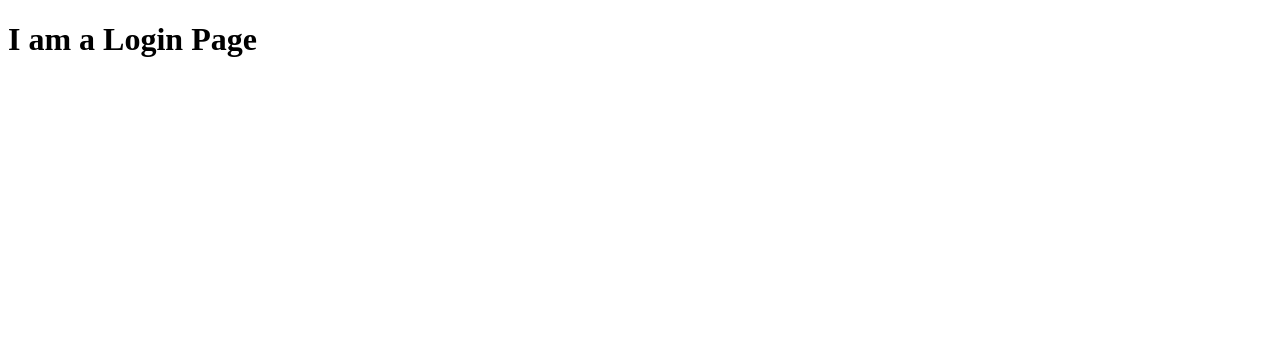
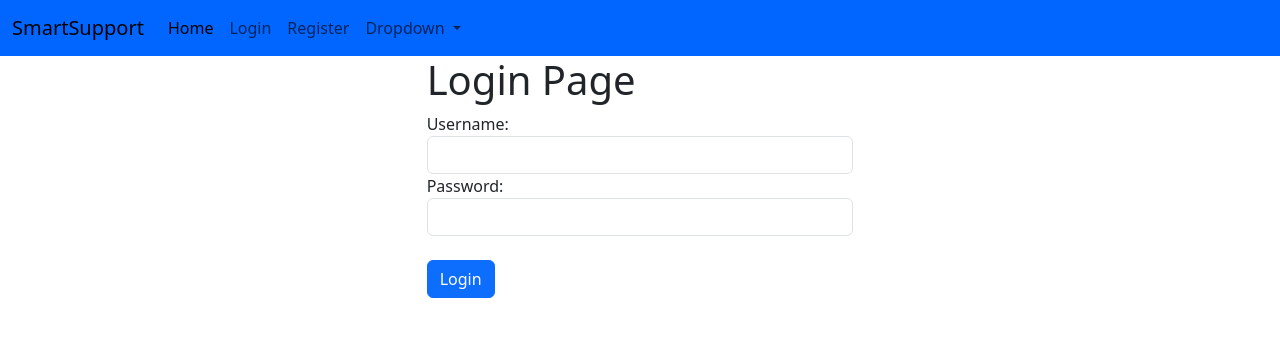
Before and after one commit to JustCodeIT199/SmartSupport, a Django app: page /login/ in a window 1280 px wide. Shown: the top 337 px of the page. Run offline with Django 5.2, Linux system fonts and the light colour scheme.

Commit message:
Improved login message handling and UI in base template

```diff
--- a/smartsupport/myapp/TEMPLATES/Base.html
+++ b/smartsupport/myapp/TEMPLATES/Base.html
@@ -3,12 +3,34 @@
   <head>
     <meta charset="utf-8">
     <meta name="viewport" content="width=device-width, initial-scale=1">
-    <title>Bootstrap demo</title>
+    <title>SmartSupport</title>
     <link href="https://cdn.jsdelivr.net/npm/bootstrap@5.3.3/dist/css/bootstrap.min.css" rel="stylesheet" integrity="sha384-QWTKZyjpPEjISv5WaRU9OFeRpok6YctnYmDr5pNlyT2bRjXh0JMhjY6hW+ALEwIH" crossorigin="anonymous">
   </head>
   <body>
     {% include 'Navbar.html'%}
+    <div class="col-4 offset-4">
+    {%if messages %}
+    {%for message in messages%}
+    <div id="success-alert" class="alert alert-success" role="alert">
+      {{message}}
+    </div>
+    <script>
+      // Hide the alert after 3 seconds (3000 ms)
+      setTimeout(function() {
+          const alertBox = document.getElementById("success-alert");
+          if (alertBox) {
+              alertBox.style.display = "none";
+          }
+      }, 3000); // 3000 ms = 3 seconds
+    </script>
+    {% endfor %}
+    {% endif %}
+    </div>
+
+
+    {%  block content %}
     <h1>Hello, world!</h1>
+    {%  endblock content %}
     <script src="https://cdn.jsdelivr.net/npm/bootstrap@5.3.3/dist/js/bootstrap.bundle.min.js" integrity="sha384-YvpcrYf0tY3lHB60NNkmXc5s9fDVZLESaAA55NDzOxhy9GkcIdslK1eN7N6jIeHz" crossorigin="anonymous"></script>
   </body>
 </html>
--- a/smartsupport/myapp/TEMPLATES/Login.html
+++ b/smartsupport/myapp/TEMPLATES/Login.html
@@ -1,3 +1,4 @@
+{%extends 'Base.html'%}
 <!DOCTYPE html>
 <html lang="en">
 <head>
@@ -6,6 +7,16 @@
     <title>Document</title>
 </head>
 <body>
-    <h1>I am a Login Page</h1>
+    {%  block content %}
+    <div class="col-4 offset-4">
+    <h1> Login Page</h1>
+    <form action="" method="post">
+        {% csrf_token %}
+        {{forms}}
+        <br>
+        <button type="submit" class="btn btn-primary">Login</button>
+    </form>
+</div>
+    {%  endblock content %}
 </body>
 </html>
--- a/smartsupport/myapp/TEMPLATES/Navbar.html
+++ b/smartsupport/myapp/TEMPLATES/Navbar.html
@@ -7,10 +7,10 @@
         <div class="collapse navbar-collapse" id="navbarSupportedContent">
           <ul class="navbar-nav me-auto mb-2 mb-lg-0">
             <li class="nav-item">
-              <a class="nav-link active" aria-current="page" href="#">Home</a>
+              <a class="nav-link active" aria-current="page" href="{% url 'base' %}">Home</a>
             </li>
             <li class="nav-item">
-              <a class="nav-link" href="#">Login</a>
+              <a class="nav-link" href="{% url 'login' %}">Login</a>
             </li>
             <li class="nav-item">
               <a class="nav-link" href="#">Register</a>
--- a/smartsupport/myapp/views.py
+++ b/smartsupport/myapp/views.py
@@ -1,8 +1,27 @@
-from django.shortcuts import render
+from django.shortcuts import redirect, render
+from myapp.forms import LoginForm
+from django.contrib.auth import authenticate,login
+from django.contrib import messages
 
 # Create your views here.
 def Basepage(request):
     return render(request,'Base.html')
 
+#Login View
 def LoginView(request):
-    return render(request,'Login.html')
+    if request.method =='POST':
+        forms =LoginForm(request.POST)
+        if forms.is_valid():
+            username=forms.cleaned_data['username']
+            password=forms.cleaned_data['password']
+            user=authenticate(request,username=username, password=password)
+            if user is not None:
+                login(request,user)
+                messages.success(request,"✅ Login Successful! Welcome back!")
+                return render(request,'Base.html')
+            else:
+                messages.error(request,"Username or Password not Valid")
+                return render(request,'Login.html',{'forms':forms})
+    else:
+        forms =LoginForm()
+        return render(request,'Login.html',{'forms':forms})
```
Also changed, not shown: smartsupport/myapp/urls.py (+8 -1 lines), smartsupport/db.sqlite3, 5 other files.
